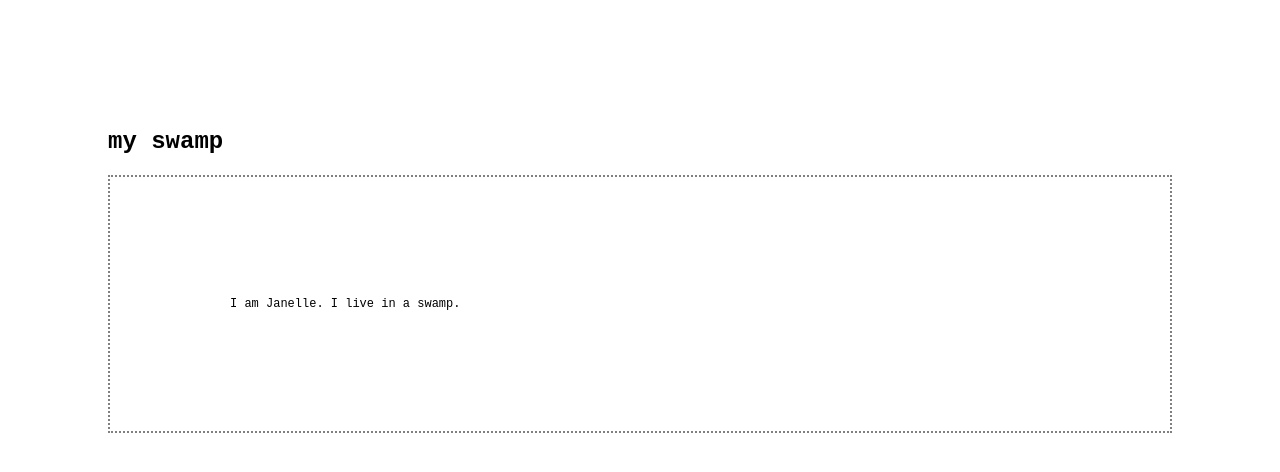
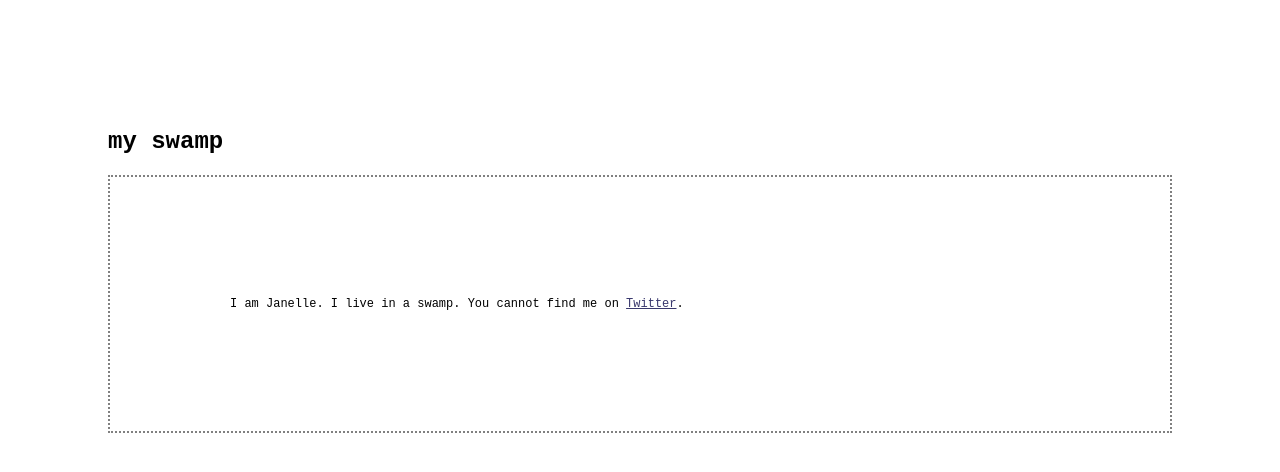
Before and after one commit to janellechan/janellechan.github.io, a plain HTML site: page index.html in a window 1280 px wide. Drawn offline with Linux system fonts and the light colour scheme.

Commit message:
Add link css

```diff
--- a/css/style.css
+++ b/css/style.css
@@ -11,3 +11,18 @@ body {
   font-size: 12px;
   border: 2px dotted grey;
 }
+
+a {
+  color: rgb(57, 56, 109);
+}
+
+a:visited {
+  color: rgb(57, 56, 109);
+  font-style: italic;
+  text-decoration: none;
+}
+
+a:hover {
+  font-style: italic;
+  text-decoration: underline;
+}
--- a/index.html
+++ b/index.html
@@ -11,7 +11,7 @@
   <div class="main-container">
     <h2>my swamp</h2>
     <div class="content-container">
-      I am Janelle. I live in a swamp.
+      I am Janelle. I live in a swamp. You cannot find me on <a href="https://twitter.com/" target="_blank">Twitter</a>.
     </div>
   </div>
 </body>
```
